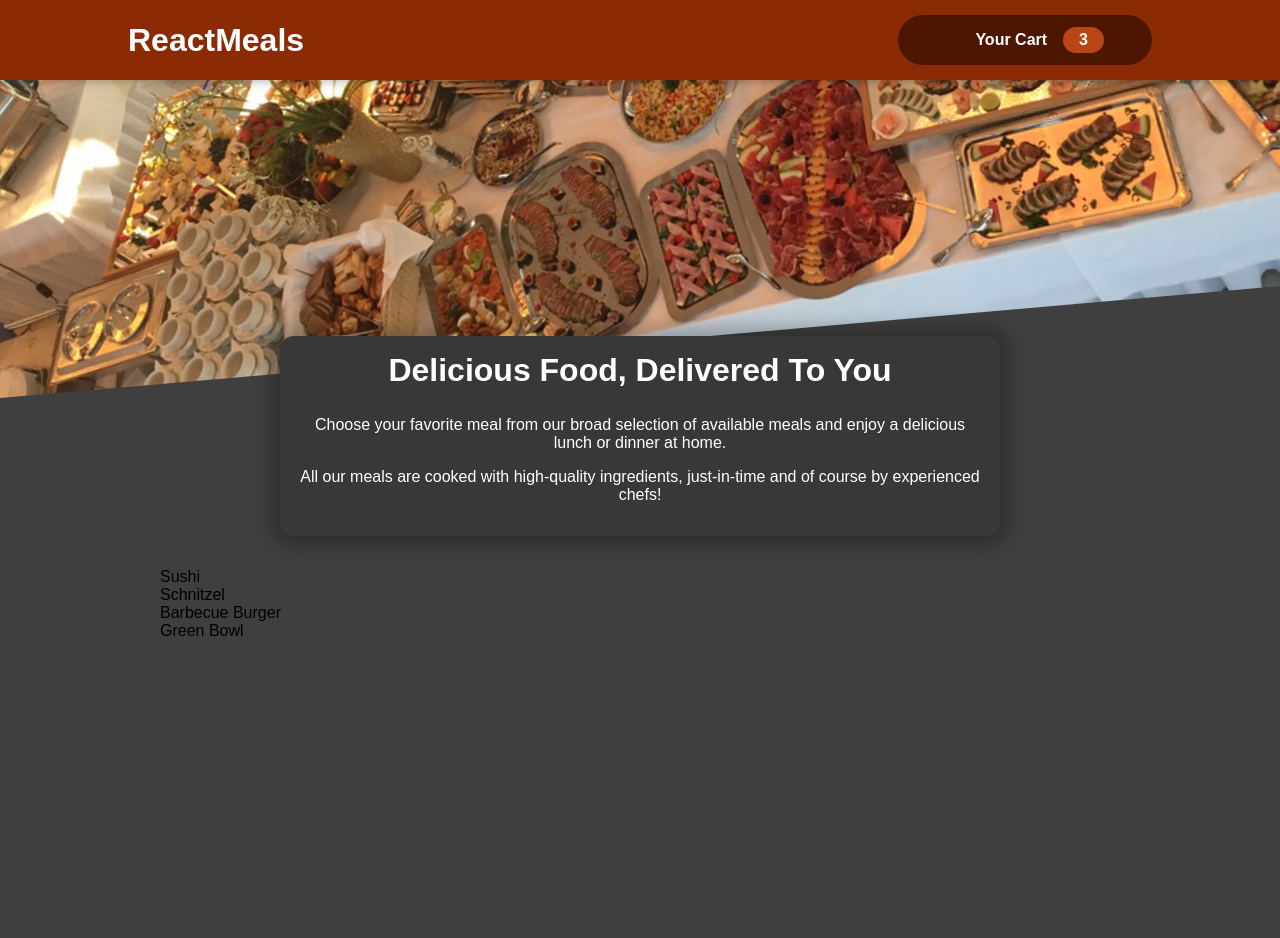
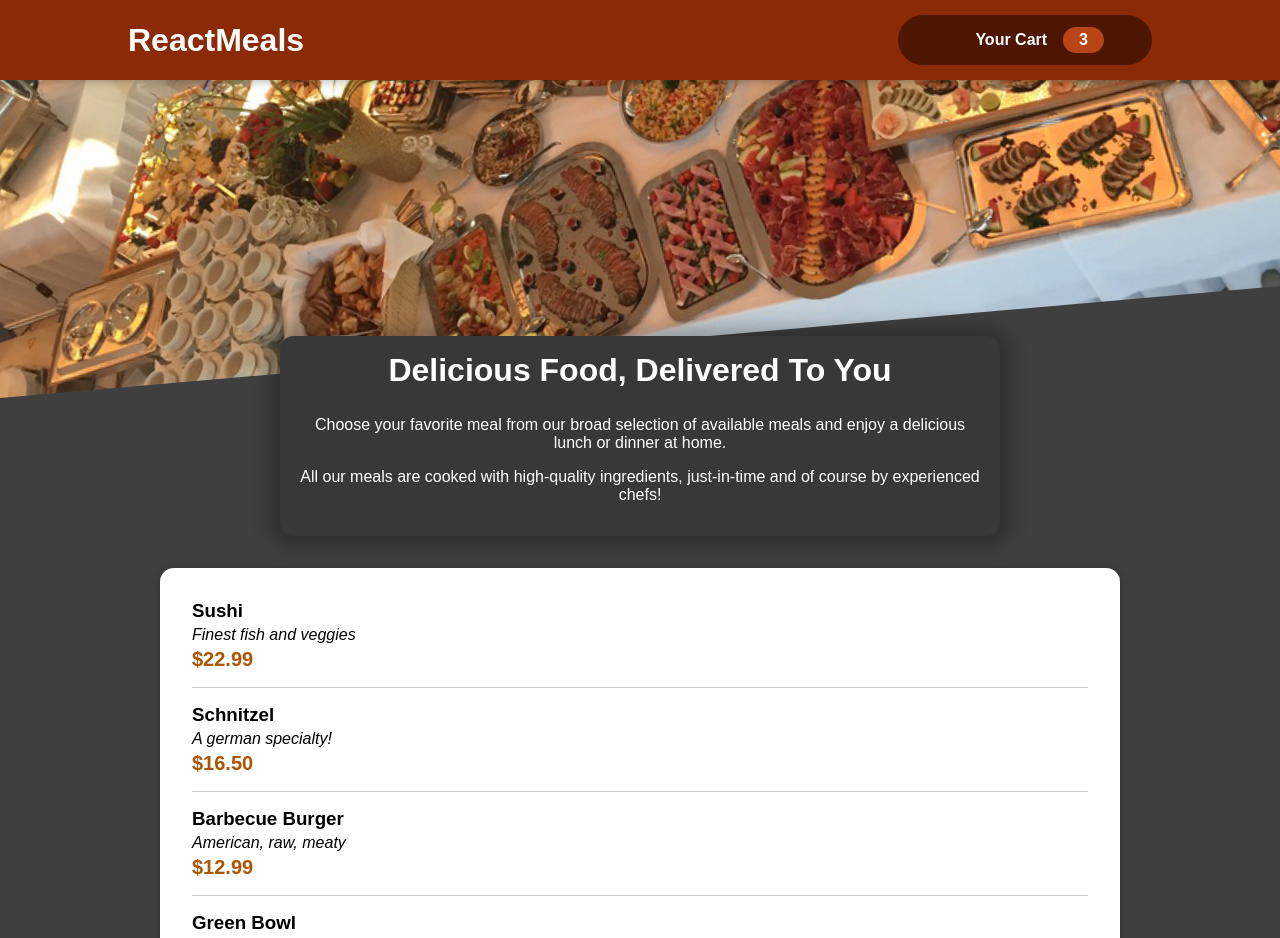
Before and after one commit to somratcste/react-guide, a React (Create React App) app: page / in a window 1280 px wide. Shown: the top 938 px of the page. Before the commit the page ends 800 px from the top, so only its background shows below. Built offline with nearby package versions, Linux system fonts and the light colour scheme; some icons are missing.

Commit message:
task: add meal item component

```diff
--- a/src/components/Meals/AvailableMeals.js
+++ b/src/components/Meals/AvailableMeals.js
@@ -1,4 +1,6 @@
-import classes from './AvailableMeals.module.css'
+import Card from '../UI/Card/Card';
+import classes from './AvailableMeals.module.css';
+import MealItem from './MealItem/MealItem';
 
 const DUMMY_MEALS = [
     {
@@ -28,15 +30,25 @@
 ];
 
 const AvailableMeals = () => {
-    const mealsList = DUMMY_MEALS.map(meal => <li>{meal.name}</li>);
+    const mealsList = DUMMY_MEALS.map(meal => (
+        <MealItem
+            key={meal.id}
+            meal={meal}
+            name={meal.name}
+            price={meal.price}
+            description={meal.description}
+        />
+    ));
 
     return (
         <section className={classes.meals}>
+            <Card>
                 <ul>
                     {mealsList}
                 </ul>
+            </Card>
         </section>
-    )
+    );
 };
 
 export default AvailableMeals;
--- /dev/null
+++ b/src/components/Meals/MealItem/MealItem.js
@@ -0,0 +1,20 @@
+import classes from './MealItem.module.css'
+
+const MealItem = props => {
+    const price = `$${props.price.toFixed(2)}`;
+
+    return (
+        <li className={classes.meal}>
+            <div>
+                <h3>{props.name}</h3>
+                <div className={classes.description}>{props.description}</div>
+                <div className={classes.price}>{price}</div>
+            </div>
+            <div>
+
+            </div>
+        </li>
+    );
+};
+
+export default MealItem;
--- /dev/null
+++ b/src/components/Meals/MealItem/MealItem.module.css
@@ -0,0 +1,22 @@
+.meal {
+    display: flex;
+    justify-content: space-between;
+    margin: 1rem;
+    padding-bottom: 1rem;
+    border-bottom: 1px solid #ccc;
+  }
+
+  .meal h3 {
+    margin: 0 0 0.25rem 0;
+  }
+
+  .description {
+    font-style: italic;
+  }
+
+  .price {
+    margin-top: 0.25rem;
+    font-weight: bold;
+    color: #ad5502;
+    font-size: 1.25rem;
+  }
--- a/src/components/UI/Card/Card.module.css
+++ b/src/components/UI/Card/Card.module.css
@@ -1,5 +1,6 @@
 .card {
-  background: white;
-  box-shadow: 0 2px 8px rgba(0, 0, 0, 0.26);
-  border-radius: 10px;
+  padding: 1rem;
+  box-shadow: 0 2px 8px rgba(0, 0, 0, 0.25);
+  border-radius: 14px;
+  background-color: white;
 }
```
Also changed, not shown: src/components/Meals/MealItem/MealItemForm.module.css (added, +20 -0 lines), src/components/Meals/MealItem/MealItemForm.js (added). Lines whose indentation alone changed are shown as unchanged.
